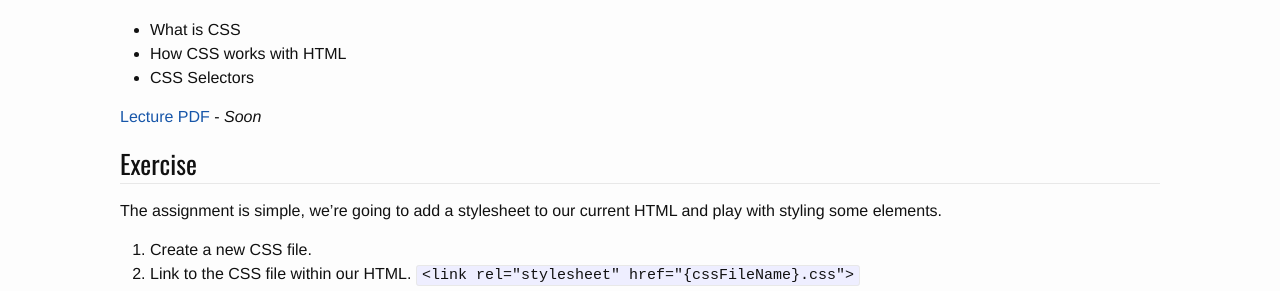
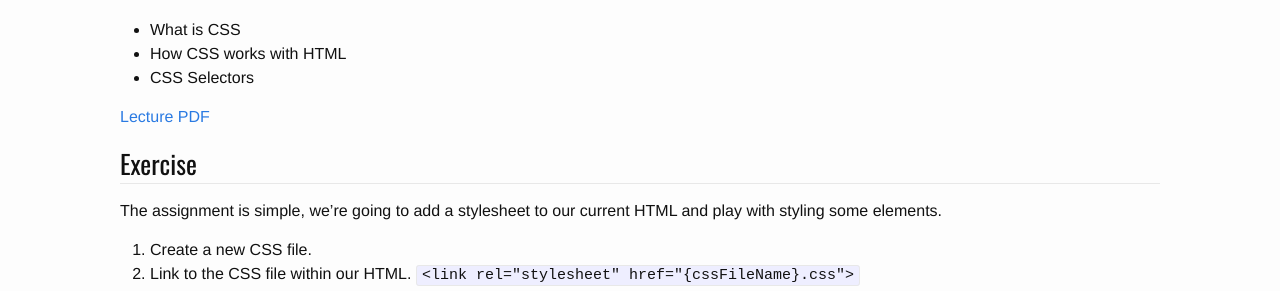
Before and after one commit to ianshea/DESN-368, a Jekyll site: the page built from _posts/2016-01-12-session3.markdown, in a window 1280 px wide. Shown: the part 245-536 px from the top of the page. Built offline with Jekyll 4.4.1, drawn with Linux system fonts in a browser that asks for light colours.

Commit message:
updating lecture pdf session 3

```diff
--- a/_posts/2016-01-12-session3.markdown
+++ b/_posts/2016-01-12-session3.markdown
@@ -9,7 +9,7 @@
 * How CSS works with HTML
 * CSS Selectors
 
-[Lecture PDF]() - _Soon_
+[Lecture PDF](https://dl.dropboxusercontent.com/u/13275155/DESN-368/Winter_16/Session3_winter16.pdf)
 
 
 ### Exercise
```
